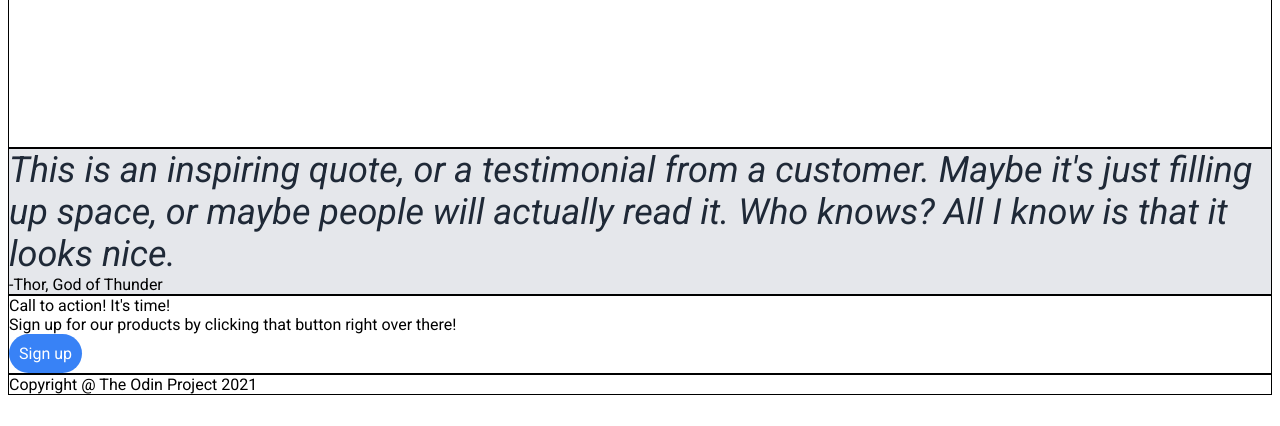
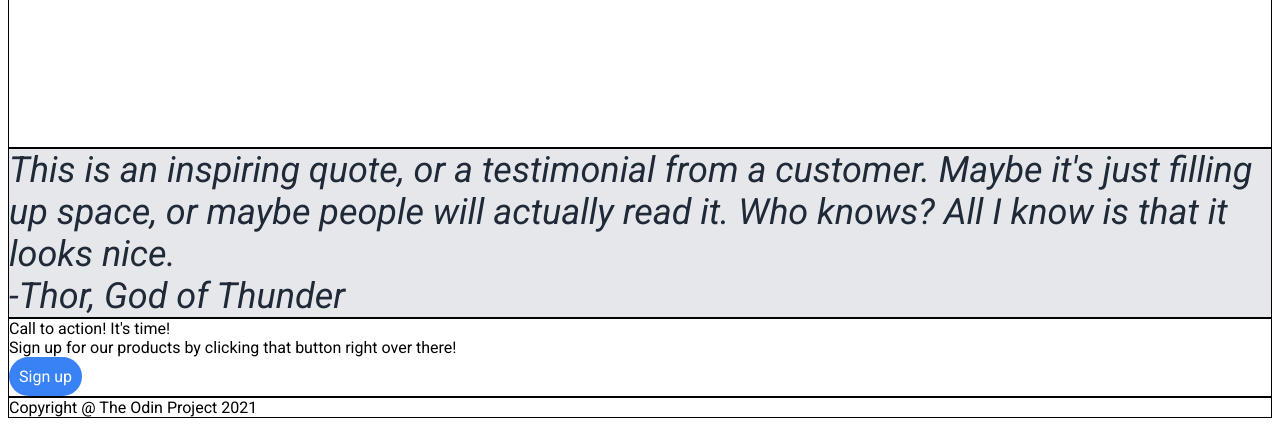
Before and after one commit to vano31/Landing-Page, a plain HTML site: page index.html in a window 1280 px wide. Shown: the part 1120-1546 px from the top of the page. Before the commit the page ends 1523 px from the top, so only its background shows below. Drawn offline with Linux system fonts and the light colour scheme.

Commit message:
Made .speaker-text an item within container .quote-text

```diff
--- a/index.html
+++ b/index.html
@@ -63,8 +63,10 @@
 
 
 <div class="section-2">
-    <div class="quote-text">This is an inspiring quote, or a testimonial from a customer. Maybe it's just filling up space, or maybe people will actually read it. Who knows? All I know is that it looks nice.</div>
-    <div class="speaker-text">-Thor, God of Thunder</div>
+    <div class="quote-text">This is an inspiring quote, or a testimonial from a customer. Maybe it's just filling up space, or maybe people will actually read it. Who knows? All I know is that it looks nice.
+        <div class="speaker-text">-Thor, God of Thunder</div>
+    </div>
+
 </div>
 
 
```
